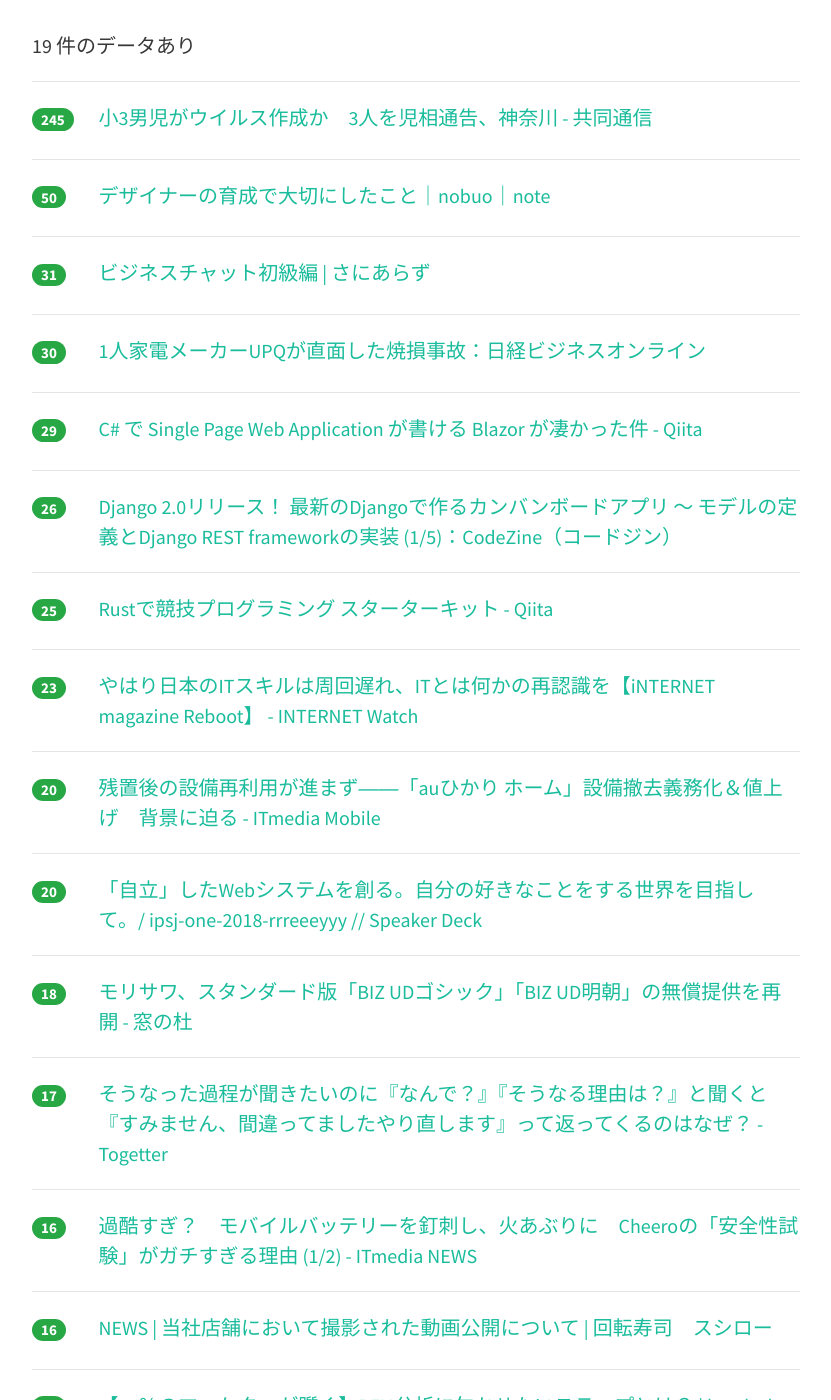
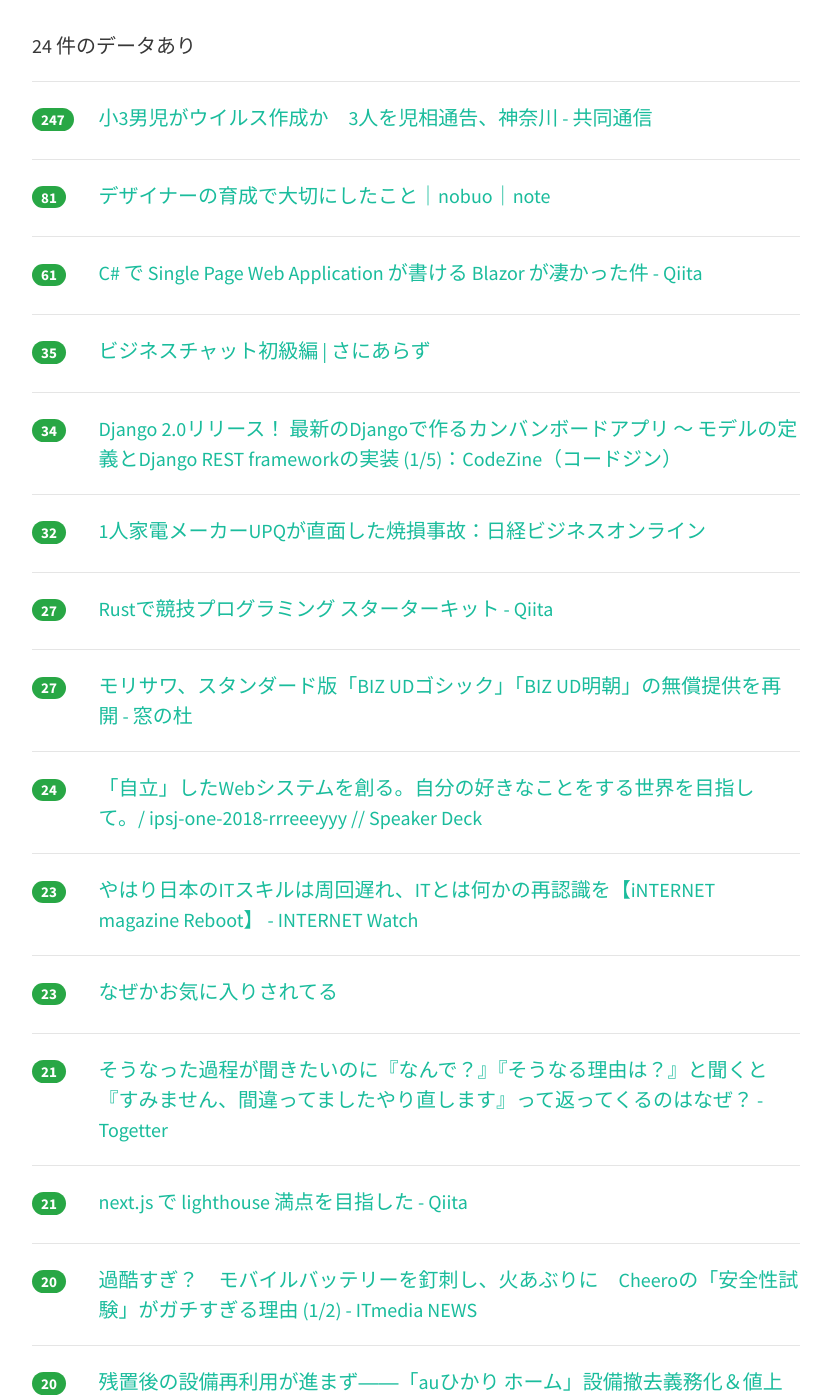
Before and after one commit to yatta47/hatena-matome-site, a Jekyll site: the page built from _posts/2018-03-16-hatena.md, in a window 1280 px wide and 1400 px high, scrolled down 292 px. Shown: the whole window, without its empty margins (224-1055 px from the left). Built offline with Jekyll 4.4.1, drawn with Linux system fonts in a browser that asks for light colours; nearby versions of some CDN libraries; some of the changed text lies outside the part shown.

Commit message:
Updated 2018-03-16

```diff
--- a/_posts/2018-03-16-hatena.md
+++ b/_posts/2018-03-16-hatena.md
@@ -1,49 +1,79 @@
 ---
 layout: post
 title:  "2018-03-16 はてぶIT"
-date:   2018-03-16 08:02:20
+date:   2018-03-16 09:02:50
 tags: [it-hotentry]
 ---
-19 件のデータあり
+24 件のデータあり
 
 <hr><div class="row">
-<div class="col-1"><span class="badge badge-pill badge-success h2">245</span></div>
+<div class="col-1"><span class="badge badge-pill badge-success h2">247</span></div>
 <div class="col-11"><a href='https://this.kiji.is/346850898410488929' target='_blank'>小3男児がウイルス作成か　3人を児相通告、神奈川 - 共同通信</a></div>
 </div>
 <hr>
 <div class="row">
-<div class="col-1"><span class="badge badge-pill badge-success h2">50</span></div>
+<div class="col-1"><span class="badge badge-pill badge-success h2">81</span></div>
 <div class="col-11"><a href='https://note.mu/nobgraphica/n/n3168349cacfd' target='_blank'>デザイナーの育成で大切にしたこと｜nobuo｜note</a></div>
 </div>
 <hr>
 <div class="row">
-<div class="col-1"><span class="badge badge-pill badge-success h2">31</span></div>
+<div class="col-1"><span class="badge badge-pill badge-success h2">61</span></div>
+<div class="col-11"><a href='https://qiita.com/jsakamoto/items/20d4893f6c8cdb0356f6' target='_blank'>C# で Single Page Web Application が書ける Blazor が凄かった件 - Qiita</a></div>
+</div>
+<hr>
+<div class="row">
+<div class="col-1"><span class="badge badge-pill badge-success h2">35</span></div>
 <div class="col-11"><a href='https://blog.satotaichi.info/beginners_guide_to_online_chatting/' target='_blank'>ビジネスチャット初級編 | さにあらず</a></div>
 </div>
 <hr>
 <div class="row">
-<div class="col-1"><span class="badge badge-pill badge-success h2">30</span></div>
+<div class="col-1"><span class="badge badge-pill badge-success h2">34</span></div>
+<div class="col-11"><a href='https://codezine.jp/article/detail/10722' target='_blank'>Django 2.0リリース！ 最新のDjangoで作るカンバンボードアプリ ～ モデルの定義とDjango REST frameworkの実装 (1/5)：CodeZine（コードジン）</a></div>
+</div>
+<hr>
+<div class="row">
+<div class="col-1"><span class="badge badge-pill badge-success h2">32</span></div>
 <div class="col-11"><a href='http://business.nikkeibp.co.jp/atcl/interview/15/279177/022600035/' target='_blank'>1人家電メーカーUPQが直面した焼損事故：日経ビジネスオンライン</a></div>
 </div>
 <hr>
 <div class="row">
-<div class="col-1"><span class="badge badge-pill badge-success h2">29</span></div>
-<div class="col-11"><a href='https://qiita.com/jsakamoto/items/20d4893f6c8cdb0356f6' target='_blank'>C# で Single Page Web Application が書ける Blazor が凄かった件 - Qiita</a></div>
+<div class="col-1"><span class="badge badge-pill badge-success h2">27</span></div>
+<div class="col-11"><a href='https://qiita.com/hatoo@github/items/fa14ad36a1b568d14f3e' target='_blank'>Rustで競技プログラミング スターターキット - Qiita</a></div>
 </div>
 <hr>
 <div class="row">
-<div class="col-1"><span class="badge badge-pill badge-success h2">26</span></div>
-<div class="col-11"><a href='https://codezine.jp/article/detail/10722' target='_blank'>Django 2.0リリース！ 最新のDjangoで作るカンバンボードアプリ ～ モデルの定義とDjango REST frameworkの実装 (1/5)：CodeZine（コードジン）</a></div>
+<div class="col-1"><span class="badge badge-pill badge-success h2">27</span></div>
+<div class="col-11"><a href='https://forest.watch.impress.co.jp/docs/news/1111856.html' target='_blank'>モリサワ、スタンダード版「BIZ UDゴシック」「BIZ UD明朝」の無償提供を再開 - 窓の杜</a></div>
 </div>
 <hr>
 <div class="row">
-<div class="col-1"><span class="badge badge-pill badge-success h2">25</span></div>
-<div class="col-11"><a href='https://qiita.com/hatoo@github/items/fa14ad36a1b568d14f3e' target='_blank'>Rustで競技プログラミング スターターキット - Qiita</a></div>
+<div class="col-1"><span class="badge badge-pill badge-success h2">24</span></div>
+<div class="col-11"><a href='https://speakerdeck.com/rrreeeyyy/ipsj-one-2018-rrreeeyyy' target='_blank'>「自立」したWebシステムを創る。自分の好きなことをする世界を目指して。/ ipsj-one-2018-rrreeeyyy // Speaker Deck</a></div>
 </div>
 <hr>
 <div class="row">
 <div class="col-1"><span class="badge badge-pill badge-success h2">23</span></div>
 <div class="col-11"><a href='https://internet.watch.impress.co.jp/docs/imreboot/column/1111735.html' target='_blank'>やはり日本のITスキルは周回遅れ、ITとは何かの再認識を【iNTERNET magazine Reboot】 - INTERNET Watch</a></div>
+</div>
+<hr>
+<div class="row">
+<div class="col-1"><span class="badge badge-pill badge-success h2">23</span></div>
+<div class="col-11"><a href='https://anond.hatelabo.jp/20180315204440' target='_blank'>なぜかお気に入りされてる</a></div>
+</div>
+<hr>
+<div class="row">
+<div class="col-1"><span class="badge badge-pill badge-success h2">21</span></div>
+<div class="col-11"><a href='https://togetter.com/li/1208870' target='_blank'>そうなった過程が聞きたいのに『なんで？』『そうなる理由は？』と聞くと『すみません、間違ってましたやり直します』って返ってくるのはなぜ？ - Togetter</a></div>
+</div>
+<hr>
+<div class="row">
+<div class="col-1"><span class="badge badge-pill badge-success h2">21</span></div>
+<div class="col-11"><a href='https://qiita.com/mizchi/items/1ed9efd962110712b56b' target='_blank'>next.js で lighthouse 満点を目指した - Qiita</a></div>
+</div>
+<hr>
+<div class="row">
+<div class="col-1"><span class="badge badge-pill badge-success h2">20</span></div>
+<div class="col-11"><a href='http://www.itmedia.co.jp/news/articles/1803/15/news117.html' target='_blank'>過酷すぎ？　モバイルバッテリーを釘刺し、火あぶりに　Cheeroの「安全性試験」がガチすぎる理由 (1/2) - ITmedia NEWS</a></div>
 </div>
 <hr>
 <div class="row">
@@ -53,26 +83,21 @@ tags: [it-hotentry]
 <hr>
 <div class="row">
 <div class="col-1"><span class="badge badge-pill badge-success h2">20</span></div>
-<div class="col-11"><a href='https://speakerdeck.com/rrreeeyyy/ipsj-one-2018-rrreeeyyy' target='_blank'>「自立」したWebシステムを創る。自分の好きなことをする世界を目指して。/ ipsj-one-2018-rrreeeyyy // Speaker Deck</a></div>
+<div class="col-11"><a href='http://s-max.jp/archives/1742481.html' target='_blank'>IIJが日本初のフルMVNOによる携帯電話サービスを提供開始！NTTドコモ網で加入者管理機能（HLR／HSS）を保有・運用し、まずは法人向けと訪日向け「Japan Travel SIM」で提供 - S-MAX</a></div>
 </div>
 <hr>
 <div class="row">
-<div class="col-1"><span class="badge badge-pill badge-success h2">18</span></div>
-<div class="col-11"><a href='https://forest.watch.impress.co.jp/docs/news/1111856.html' target='_blank'>モリサワ、スタンダード版「BIZ UDゴシック」「BIZ UD明朝」の無償提供を再開 - 窓の杜</a></div>
+<div class="col-1"><span class="badge badge-pill badge-success h2">19</span></div>
+<div class="col-11"><a href='https://postd.cc/redux-observable-epics-vs-redux-sagas/' target='_blank'>Redux-Observable Epic vs Redux-Saga: 何が問題なのか | POSTD</a></div>
+</div>
+<hr>
+<div class="row">
+<div class="col-1"><span class="badge badge-pill badge-success h2">19</span></div>
+<div class="col-11"><a href='http://blog.sushi.money/entry/2018/03/15/191807' target='_blank'>モブプログラミングについて(2) - hitode909の日記</a></div>
 </div>
 <hr>
 <div class="row">
 <div class="col-1"><span class="badge badge-pill badge-success h2">17</span></div>
-<div class="col-11"><a href='https://togetter.com/li/1208870' target='_blank'>そうなった過程が聞きたいのに『なんで？』『そうなる理由は？』と聞くと『すみません、間違ってましたやり直します』って返ってくるのはなぜ？ - Togetter</a></div>
-</div>
-<hr>
-<div class="row">
-<div class="col-1"><span class="badge badge-pill badge-success h2">16</span></div>
-<div class="col-11"><a href='http://www.itmedia.co.jp/news/articles/1803/15/news117.html' target='_blank'>過酷すぎ？　モバイルバッテリーを釘刺し、火あぶりに　Cheeroの「安全性試験」がガチすぎる理由 (1/2) - ITmedia NEWS</a></div>
-</div>
-<hr>
-<div class="row">
-<div class="col-1"><span class="badge badge-pill badge-success h2">16</span></div>
 <div class="col-11"><a href='https://www.akindo-sushiro.co.jp/news/detail.php?id=940' target='_blank'>NEWS | 当社店舗において撮影された動画公開について | 回転寿司　スシロー</a></div>
 </div>
 <hr>
@@ -82,22 +107,22 @@ tags: [it-hotentry]
 </div>
 <hr>
 <div class="row">
-<div class="col-1"><span class="badge badge-pill badge-success h2">16</span></div>
-<div class="col-11"><a href='https://postd.cc/redux-observable-epics-vs-redux-sagas/' target='_blank'>Redux-Observable Epic vs Redux-Saga: 何が問題なのか | POSTD</a></div>
+<div class="col-1"><span class="badge badge-pill badge-success h2">14</span></div>
+<div class="col-11"><a href='http://twitter.com/hamachiya2/status/974151252224360449' target='_blank'>はまちや２さんのツイート: "最近はてなブックマークを開くと、たまに勝手にページ遷移してすごい勢いでリダイレクトされて変なページに飛ばされることがあるんだけど、広告のどれかが</a></div>
 </div>
 <hr>
 <div class="row">
-<div class="col-1"><span class="badge badge-pill badge-success h2">16</span></div>
-<div class="col-11"><a href='https://qiita.com/mizchi/items/1ed9efd962110712b56b' target='_blank'>next.js で lighthouse 満点を目指した - Qiita</a></div>
+<div class="col-1"><span class="badge badge-pill badge-success h2">10</span></div>
+<div class="col-11"><a href='http://seesaawiki.jp/libeota/d/%BA%B8%C7%C9%A5%AA%A5%BF%A5%AF%A4%CB%CD%FD%B2%F2%A4%CE%A4%A2%A4%EBTwitter%A5%E6%A1%BC%A5%B6%A1%BC%B0%EC%CD%F7' target='_blank'>左派オタクに理解のあるTwitterユーザー一覧 - リベラルオタクの反ネトウヨWiki</a></div>
 </div>
 <hr>
 <div class="row">
-<div class="col-1"><span class="badge badge-pill badge-success h2">14</span></div>
-<div class="col-11"><a href='https://anond.hatelabo.jp/20180315204440' target='_blank'>なぜかお気に入りされてる</a></div>
+<div class="col-1"><span class="badge badge-pill badge-success h2">10</span></div>
+<div class="col-11"><a href='http://twitter.com/minamichita_tw/status/973438575634276352' target='_blank'>南知多町さんのツイート: "EM菌で川をきれいに！ 町では役場（環境課）、役場各サービスセンター（両島を除く）、師崎公民館で無料配布をしています。 EM菌の詳しい説明はリンク先で確認</a></div>
 </div>
 <hr>
 <div class="row">
-<div class="col-1"><span class="badge badge-pill badge-success h2">11</span></div>
-<div class="col-11"><a href='http://twitter.com/hamachiya2/status/974151252224360449' target='_blank'>はまちや２さんのツイート: "最近はてなブックマークを開くと、たまに勝手にページ遷移してすごい勢いでリダイレクトされて変なページに飛ばされることがあるんだけど、広告のどれかが</a></div>
+<div class="col-1"><span class="badge badge-pill badge-success h2">9</span></div>
+<div class="col-11"><a href='https://anond.hatelabo.jp/20180315224706' target='_blank'>百合だと思う</a></div>
 </div>
 <hr>
```
